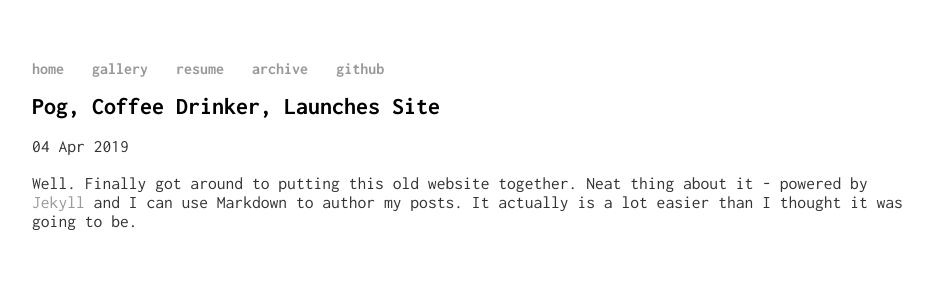
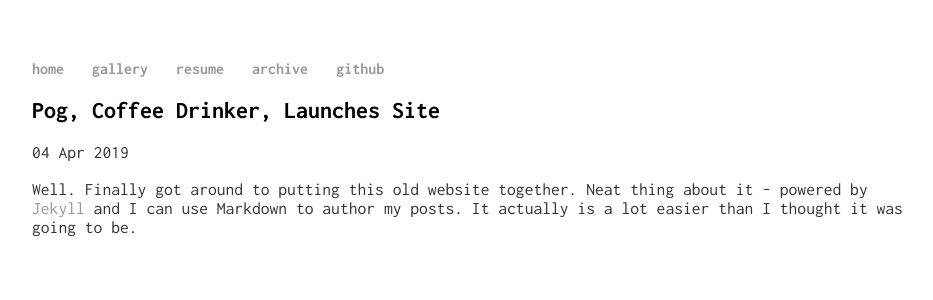
Before and after one commit to poglet/poglet.github.io, a Jekyll site: the page built from _posts/2019-04-04-My-happy-blog.md, in a window 1280 px wide. Shown: the top 300 px of the page, without its empty margins (160-1093 px from the left). Built offline with Jekyll 4.4.1, drawn with Linux system fonts in a browser that asks for light colours.

Commit message:
Update post.html

```diff
--- a/_layouts/post.html
+++ b/_layouts/post.html
@@ -1,9 +1,9 @@
 ---
 layout: default
 ---
-<h1>{{ page.title }}</h1>
+<h2>{{ page.title }}</h2>
 <p class="meta">{{ page.date | date_to_string }}</p>
 
-<div class="post">
+<div class="container">
   {{ content }}
 </div>
```
